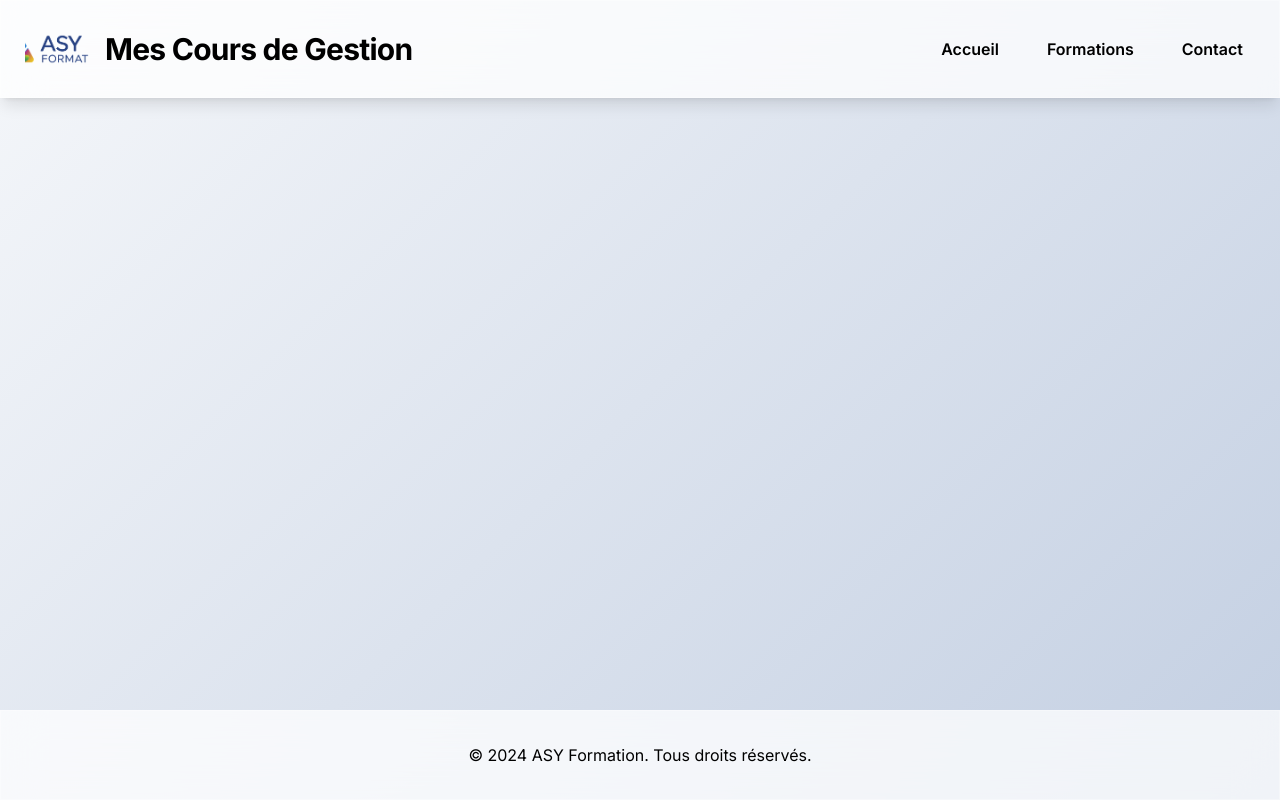
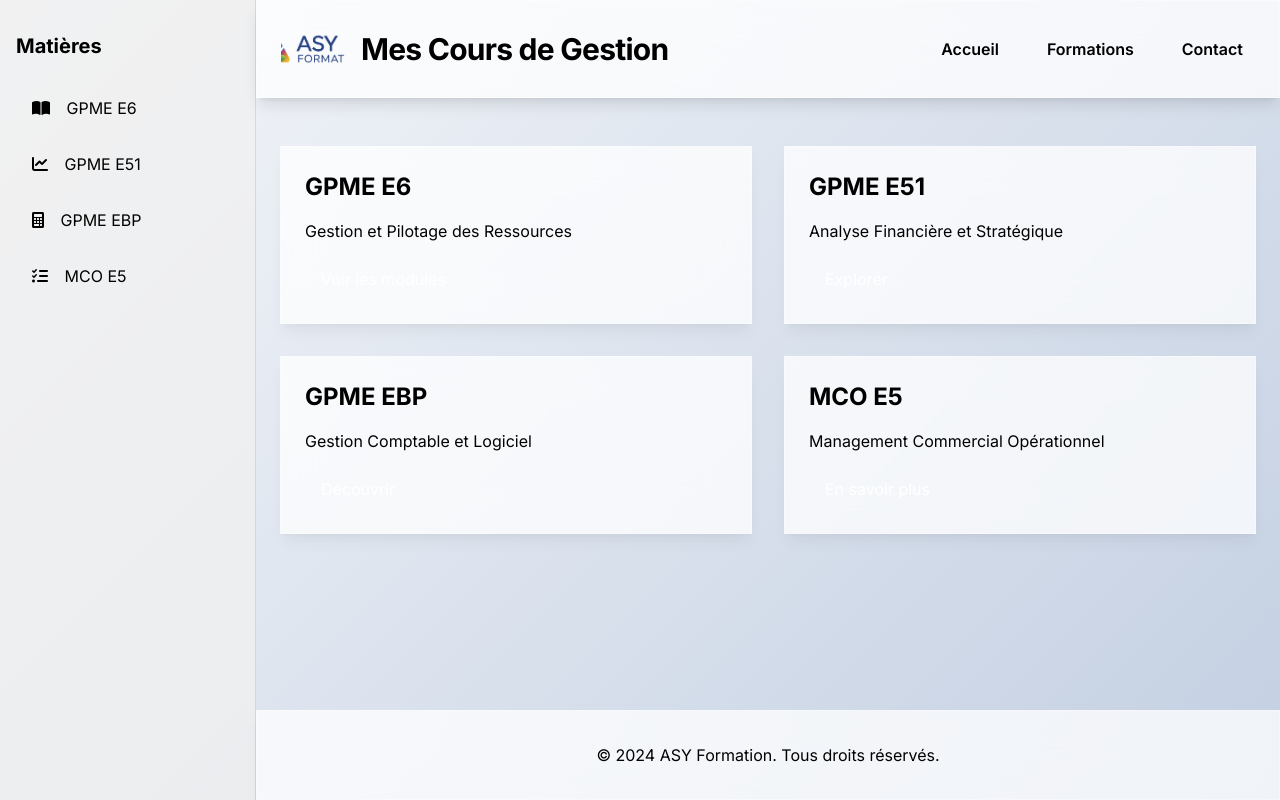
Before and after one commit to AliceSavry/mescoursdegestion, a Django app: template templates/base.html in a window 1280 px wide. Run offline with Django 4.2, Linux system fonts and the light colour scheme; the template is opened without the code that fills it, so the values that code supplies are empty; some libraries are stand-ins or nearby versions.

Commit message:
Ajout d'une barre laterale d'index avec les matieres specifiques

```diff
--- a/templates/base.html
+++ b/templates/base.html
@@ -6,6 +6,7 @@
     <title>Mes Cours de Gestion - ASY Formation</title>
     <link href="https://fonts.googleapis.com/css2?family=Inter:wght@300;400;600;700&display=swap" rel="stylesheet">
     <script src="https://cdn.tailwindcss.com"></script>
+    <link href="https://cdnjs.cloudflare.com/ajax/libs/font-awesome/6.0.0-beta3/css/all.min.css" rel="stylesheet">
     <style>
         :root {
             --macos-blur: rgba(255,255,255,0.75);
@@ -22,17 +23,61 @@
             border: 1px solid rgba(255,255,255,0.3);
             box-shadow: var(--macos-shadow);
         }
-        .macos-card {
-            transition: all 0.3s ease-in-out;
+        .macos-sidebar {
+            background-color: rgba(240,240,240,0.8);
+            border-right: 1px solid rgba(0,0,0,0.1);
+            transition: width 0.3s ease;
         }
-        .macos-card:hover {
-            transform: translateY(-5px);
-            box-shadow: 0 15px 20px -5px rgba(0,0,0,0.1);
+        .sidebar-item {
+            transition: all 0.3s ease;
+        }
+        .sidebar-item:hover {
+            background-color: rgba(0,132,255,0.1);
+            transform: translateX(5px);
+        }
+        .sidebar-item.active {
+            background-color: rgba(0,132,255,0.2);
+            border-left: 4px solid #0A84FF;
         }
     </style>
 </head>
 <body class="text-macos-text antialiased">
-    <div class="min-h-screen flex flex-col">
+    <div class="min-h-screen flex">
+        <!-- Sidebar -->
+        <aside class="macos-sidebar w-64 py-8 px-4 overflow-y-auto">
+            <nav>
+                <h2 class="text-xl font-bold mb-6 text-macos-text">Matières</h2>
+                <ul class="space-y-2">
+                    <li>
+                        <a href="#gpme-e6" class="sidebar-item block px-4 py-3 rounded-macos text-macos-text hover:bg-macos-accent-blue hover:bg-opacity-10">
+                            <i class="fas fa-book-open mr-3 text-macos-accent-blue"></i>
+                            GPME E6
+                        </a>
+                    </li>
+                    <li>
+                        <a href="#gpme-e51" class="sidebar-item block px-4 py-3 rounded-macos text-macos-text hover:bg-macos-accent-blue hover:bg-opacity-10">
+                            <i class="fas fa-chart-line mr-3 text-macos-accent-blue"></i>
+                            GPME E51
+                        </a>
+                    </li>
+                    <li>
+                        <a href="#gpme-ebp" class="sidebar-item block px-4 py-3 rounded-macos text-macos-text hover:bg-macos-accent-blue hover:bg-opacity-10">
+                            <i class="fas fa-calculator mr-3 text-macos-accent-blue"></i>
+                            GPME EBP
+                        </a>
+                    </li>
+                    <li>
+                        <a href="#mco-e5" class="sidebar-item block px-4 py-3 rounded-macos text-macos-text hover:bg-macos-accent-blue hover:bg-opacity-10">
+                            <i class="fas fa-tasks mr-3 text-macos-accent-blue"></i>
+                            MCO E5
+                        </a>
+                    </li>
+                </ul>
+            </nav>
+        </aside>
+
+        <!-- Main Content Area -->
+        <div class="flex-grow flex flex-col">
             <header class="macos-window sticky top-0 z-50 py-4 shadow-lg">
                 <div class="container mx-auto px-6 flex items-center justify-between">
                     <div class="flex items-center space-x-6">
@@ -53,6 +98,28 @@
 
             <main class="flex-grow container mx-auto px-6 py-12">
                 {% block content %}
+                <div class="grid grid-cols-1 md:grid-cols-2 gap-8">
+                    <section id="gpme-e6" class="macos-window macos-card p-6 rounded-macos">
+                        <h2 class="text-2xl font-bold mb-4 text-macos-text">GPME E6</h2>
+                        <p class="text-macos-accent-gray mb-4">Gestion et Pilotage des Ressources</p>
+                        <a href="#" class="inline-block bg-macos-accent-blue text-white px-4 py-2 rounded-macos hover:bg-opacity-90 transition-colors">Voir les modules</a>
+                    </section>
+                    <section id="gpme-e51" class="macos-window macos-card p-6 rounded-macos">
+                        <h2 class="text-2xl font-bold mb-4 text-macos-text">GPME E51</h2>
+                        <p class="text-macos-accent-gray mb-4">Analyse Financière et Stratégique</p>
+                        <a href="#" class="inline-block bg-macos-accent-blue text-white px-4 py-2 rounded-macos hover:bg-opacity-90 transition-colors">Explorer</a>
+                    </section>
+                    <section id="gpme-ebp" class="macos-window macos-card p-6 rounded-macos">
+                        <h2 class="text-2xl font-bold mb-4 text-macos-text">GPME EBP</h2>
+                        <p class="text-macos-accent-gray mb-4">Gestion Comptable et Logiciel</p>
+                        <a href="#" class="inline-block bg-macos-accent-blue text-white px-4 py-2 rounded-macos hover:bg-opacity-90 transition-colors">Découvrir</a>
+                    </section>
+                    <section id="mco-e5" class="macos-window macos-card p-6 rounded-macos">
+                        <h2 class="text-2xl font-bold mb-4 text-macos-text">MCO E5</h2>
+                        <p class="text-macos-accent-gray mb-4">Management Commercial Opérationnel</p>
+                        <a href="#" class="inline-block bg-macos-accent-blue text-white px-4 py-2 rounded-macos hover:bg-opacity-90 transition-colors">En savoir plus</a>
+                    </section>
+                </div>
                 {% endblock %}
             </main>
 
@@ -62,5 +129,27 @@
                 </div>
             </footer>
         </div>
+    </div>
+
+    <script>
+        // Smooth scroll for navigation
+        document.querySelectorAll('a[href^="#"]').forEach(anchor => {
+            anchor.addEventListener('click', function (e) {
+                e.preventDefault();
+                document.querySelector(this.getAttribute('href')).scrollIntoView({
+                    behavior: 'smooth'
+                });
+            });
+        });
+
+        // Active sidebar item
+        const sidebarItems = document.querySelectorAll('.sidebar-item');
+        sidebarItems.forEach(item => {
+            item.addEventListener('click', function() {
+                sidebarItems.forEach(i => i.classList.remove('active'));
+                this.classList.add('active');
+            });
+        });
+    </script>
 </body>
 </html>
```
Lines whose indentation alone changed are shown as unchanged.
